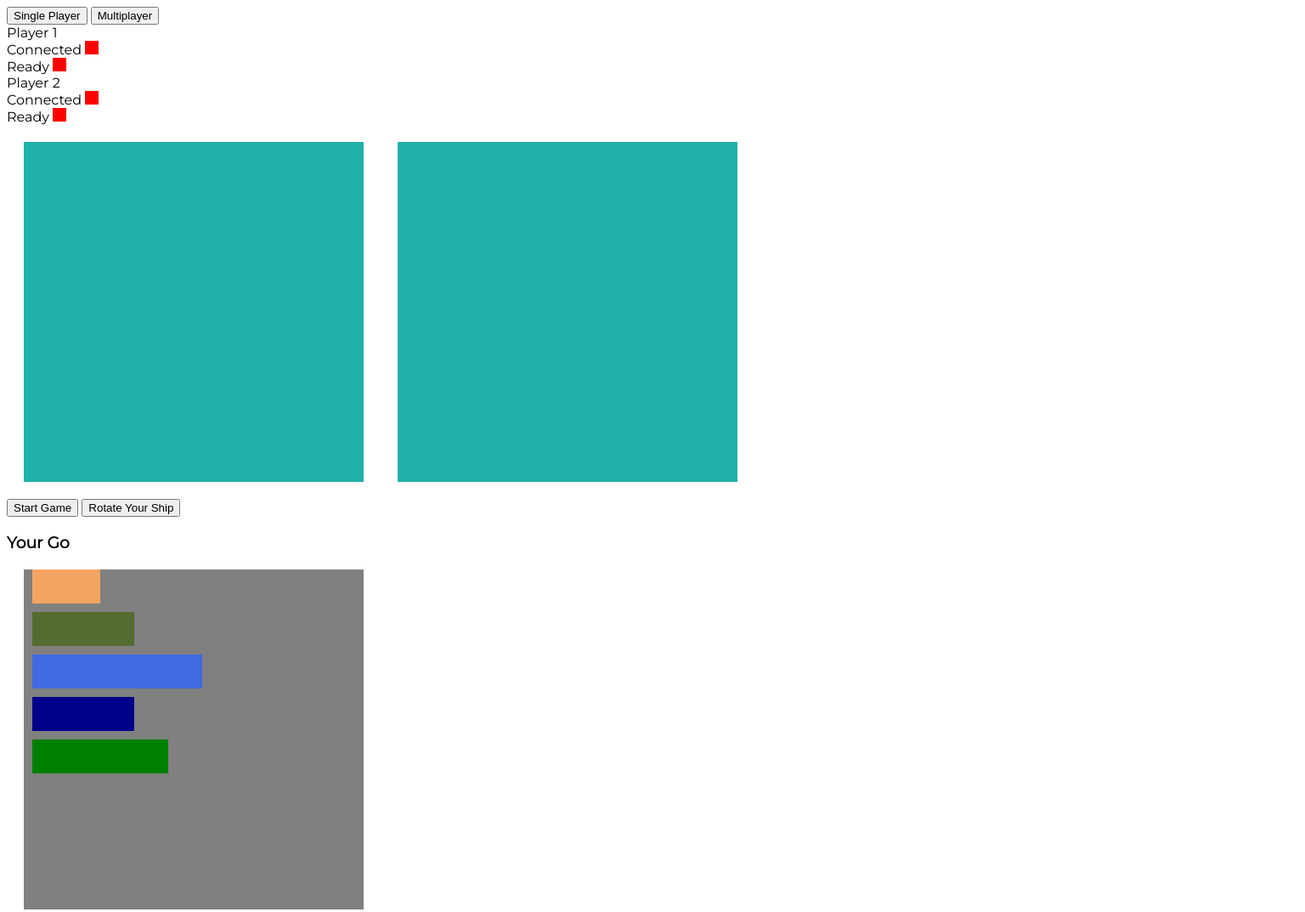
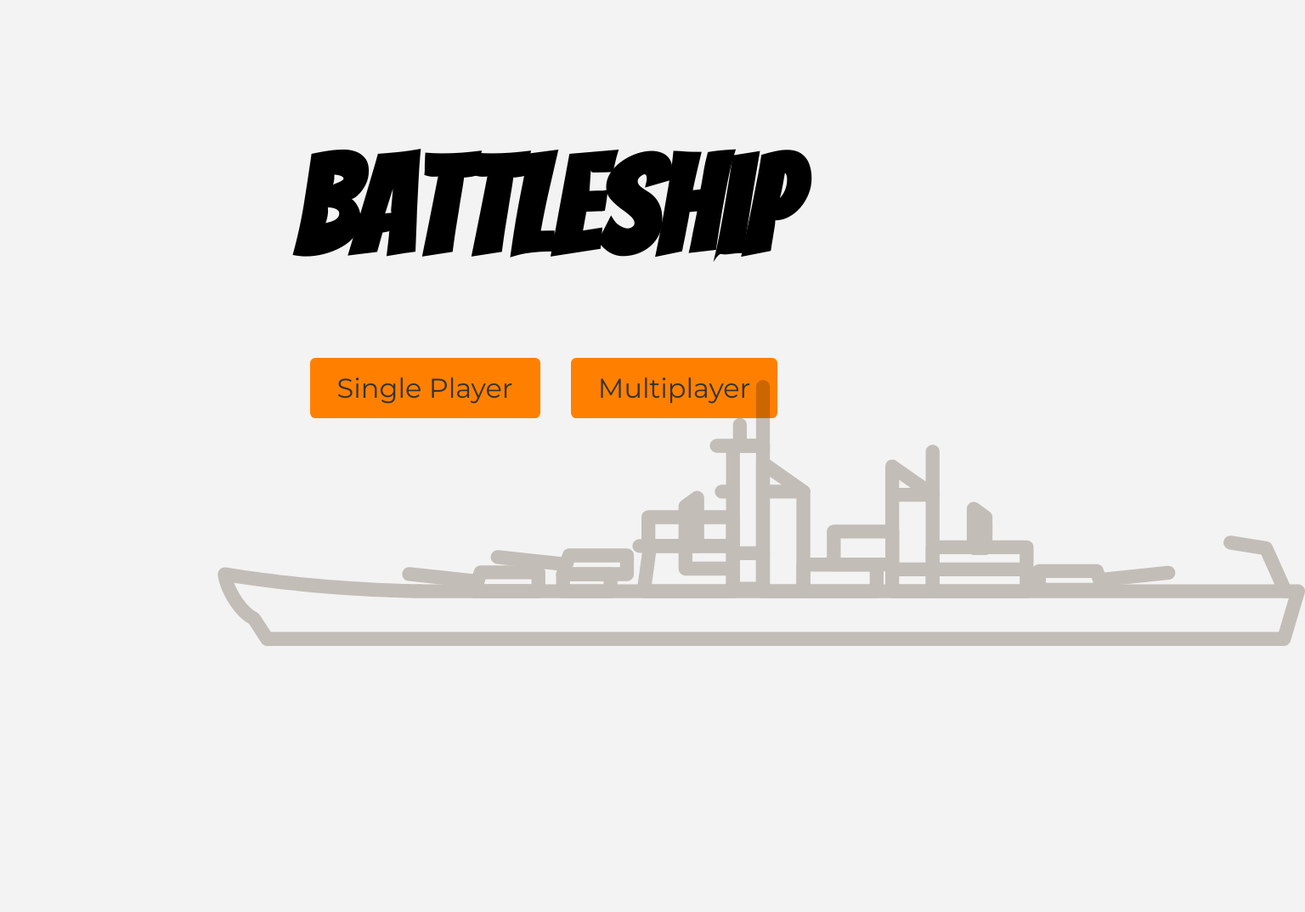
Before and after one commit to codelucid/Battleship, a website: page public/index.html in a window 1280 px wide. Shown: the whole page at 85% size, 1536 px wide, since content can reach past the window. After the commit the page ends 800 px from the top, so only its background shows below. Drawn offline with nearby package versions, Linux system fonts and the light colour scheme.

Commit message:
created image folder with battleship svg image, created a splash page, and improved styling

```diff
--- a/public/index.html
+++ b/public/index.html
@@ -9,44 +9,15 @@
     </head>
 
     <body>
-
-    <button id="singlePlayerButton">Single Player</button>
-    <button id="multiPlayerButton">Multiplayer</button>
-
-    <div class="player p1">
-        Player 1
-        <div class="connected">Connected <span></span></div>
-        <div class="ready">Ready <span></span></div>
+        <div class="splash-container">
+            <h1 class="splash-title">Battleship</h1>
+            <div>
+                <a href="/singleplayer.html" class="btn splash-btn">Single Player</a>
+                <a href="/multiplayer.html" class="btn splash-btn">Multiplayer</a>
             </div>
-    <div class="player p2">
-        Player 2
-        <div class="connected">Connected <span></span></div>
-        <div class="ready">Ready <span></span></div>
         </div>
 
-
-    <div class="container">
-        <div class="grid grid-user"></div>
-        <div class="grid grid-computer"></div>
-    </div>
-
-    <div class="hidden-info">
-        <button id="start">Start Game</button>
-        <button id="rotate">Rotate Your Ship</button>
-        <h3 id="whose-go">Your Go</h3>
-        <h3 id="info"></h3>
-    </div>
-
-    <div class="grid-display">
-        <div class="ship destroyer-container" draggable="true"><div id="destroyer-0"></div><div id="destroyer-1"></div></div>
-        <div class="ship cruiser-container" draggable="true"><div id="cruiser-0"></div><div id="cruiser-1"></div><div id="cruiser-2"></div></div>
-        <div class="ship carrier-container" draggable="true"><div id="carrier-0"></div><div id="carrier-1"></div><div id="carrier-2"></div><div id="carrier-3"></div><div id="carrier-4"></div></div>
-        <div class="ship submarine-container" draggable="true"><div id="submarine-0"></div><div id="submarine-1"></div><div id="submarine-2"></div></div>
-        <div class="ship battleship-container" draggable="true"><div id="battleship-0"></div><div id="battleship-1"></div><div id="battleship-2"></div><div id="battleship-3"></div></div>
-    </div>
-
-    <script src="/socket.io/socket.io.js"></script>
-    <script src="app.js" charset="utf-8"></script>
+        <img src="/images/battleship-large.svg" class="splash-battleship-image">
     </body>
 
 </html>
--- a/public/style.css
+++ b/public/style.css
@@ -1,6 +1,68 @@
 body {
+    margin: 0;
+    background-color: #f3f3f3;
+    overflow-x: hidden;
+}
+
+*, *::before, *::after {
     font-family: 'Montserrat', sans-serif;
+    box-sizing: border-box;
 }
+
+.splash-container {
+    display: flex;
+    flex-direction: column;
+    justify-content: center;
+    align-items: center;
+    height: 66vh;
+}
+
+.splash-title {
+    font-family: 'Bangers', cursive;
+    font-size: 10rem;
+}
+
+.splash-battleship-image {
+    position: absolute;
+    bottom: 5vh;
+    left: 20vw;
+    width: 100%;
+    transform: rotateY(180deg);
+    pointer-events: none;
+    opacity: .25;
+}
+
+.btn {
+    background-color: hsl(30, 100%, 50%);
+    padding: .5em 1em;
+    outline: none;
+    border: none;
+    text-decoration: none;
+    cursor: pointer;
+    border-radius: .2em;
+    color: #333;
+}
+
+.btn:hover, .btn:focus {
+    background-color: hsl(30, 100%, 40%);
+}
+
+.splash-btn {
+    font-size: 2rem;
+    margin-left: 2rem;
+}
+
+.splash-btn:first-child {
+    margin-left: 0;
+}
+
+
+
+
+
+
+
+
 
 .container {
     display: flex;
```
Also changed, not shown: public/singleplayer.html (added, +52 -0 lines), public/images/battleship-large.svg (added). Lines whose indentation alone changed are shown as unchanged.
